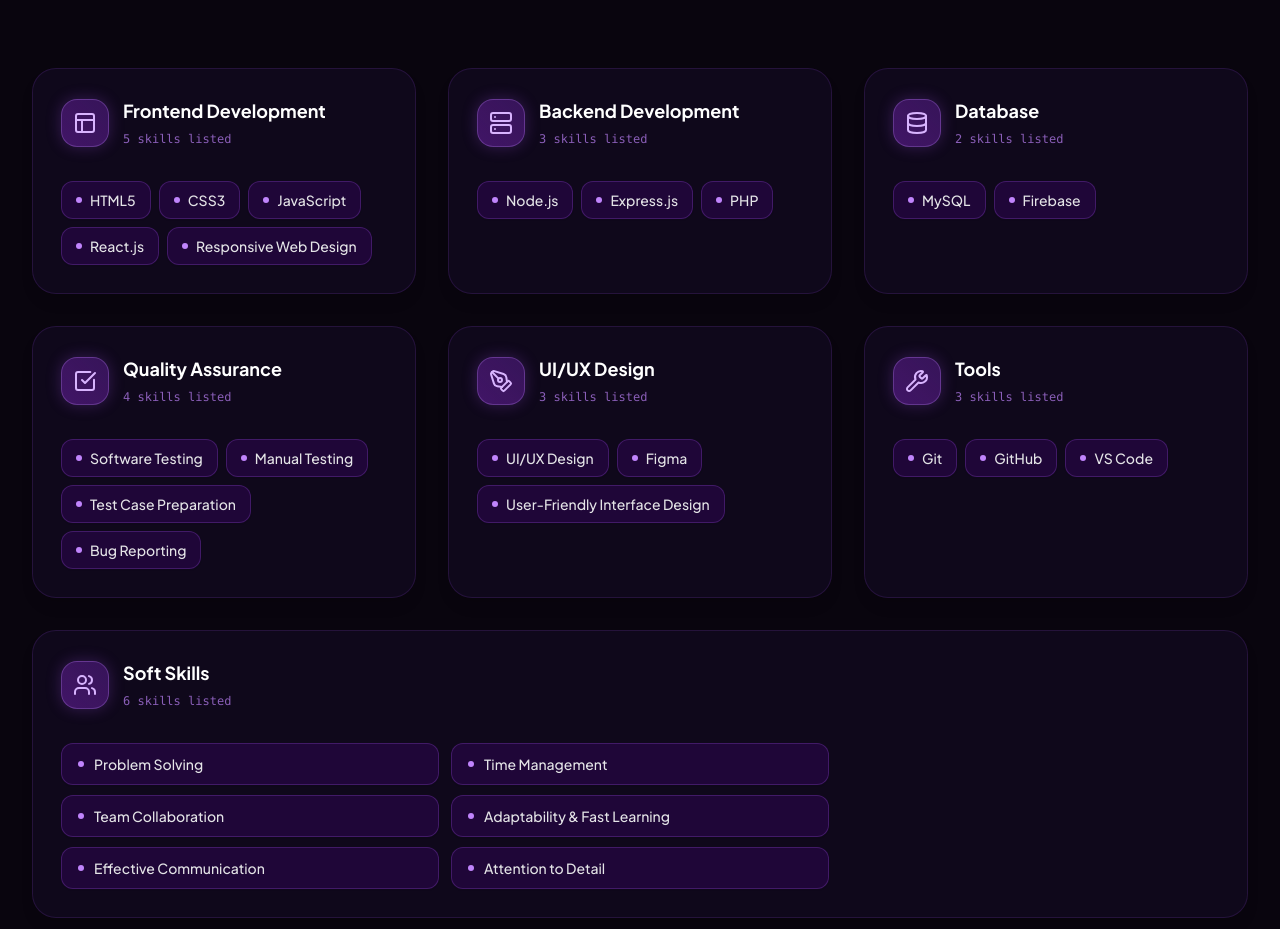
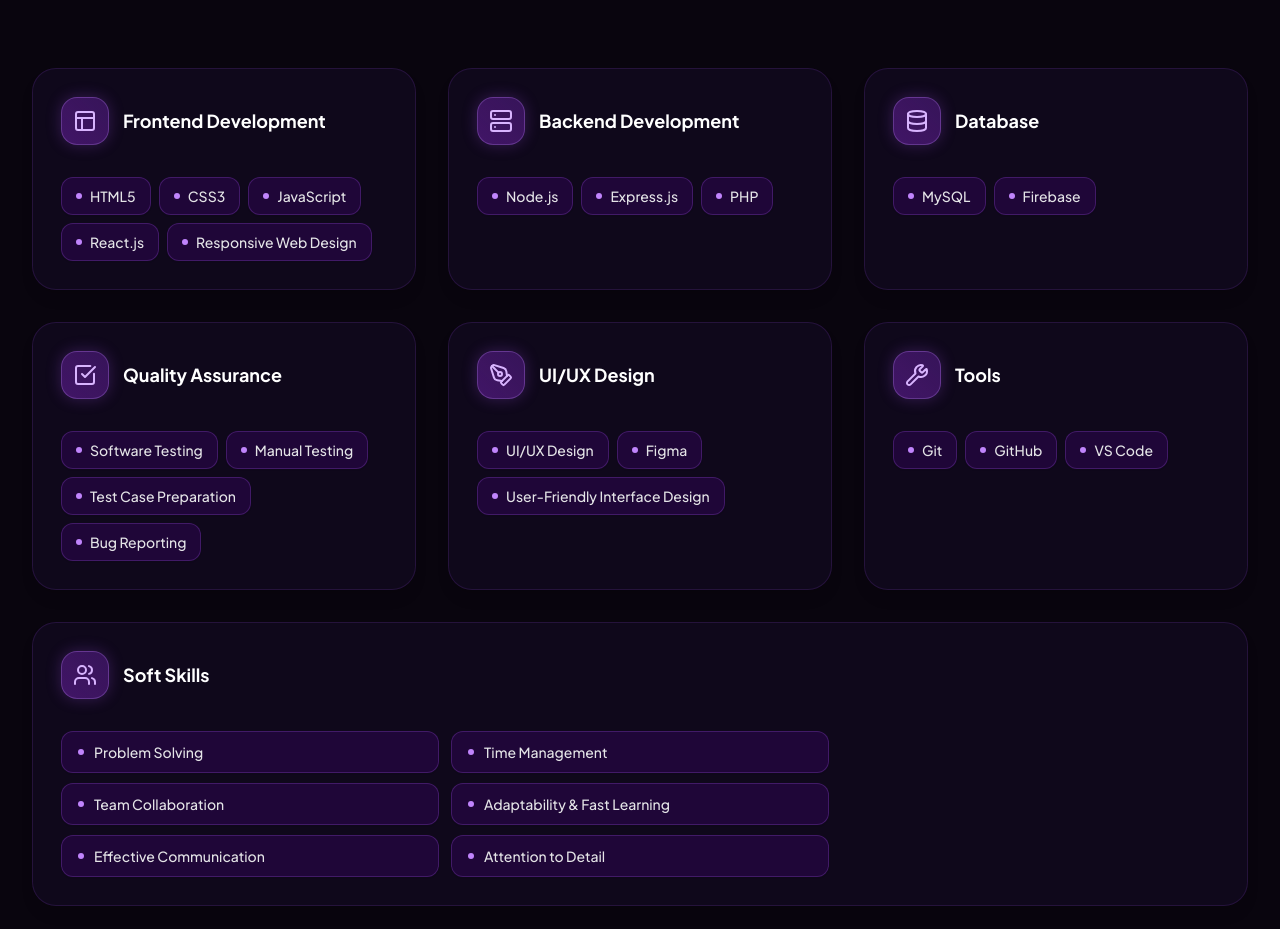
Before and after one commit to fathinifl42923-source/Portfolio, a React (Vite) app: page / in a window 1280 px wide. Shown: the part 5600-6529 px from the top of the page. Built offline with nearby package versions, Linux system fonts and the light colour scheme.

Commit message:
style: remove 'skills listed' count text from skill category headers

```diff
--- a/src/components/Skills.jsx
+++ b/src/components/Skills.jsx
@@ -65,9 +65,6 @@ export default function Skills() {
                       <h3 className="text-lg font-bold text-white group-hover:text-purple-200 transition-colors">
                         {category.title}
                       </h3>
-                      <span className="text-xs text-purple-400/70 font-mono">
-                        {category.skills.length} skills listed
-                      </span>
                     </div>
                   </div>
 
```
